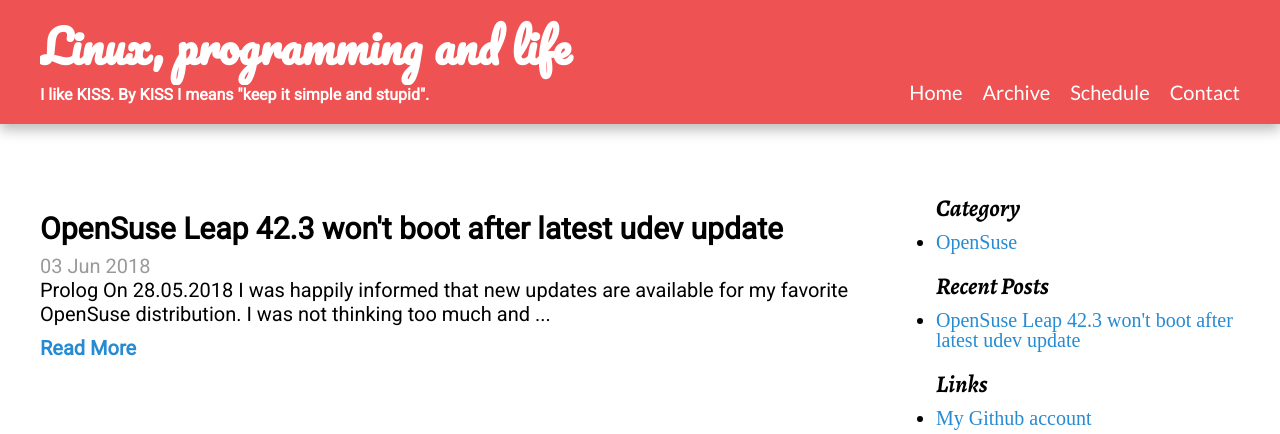
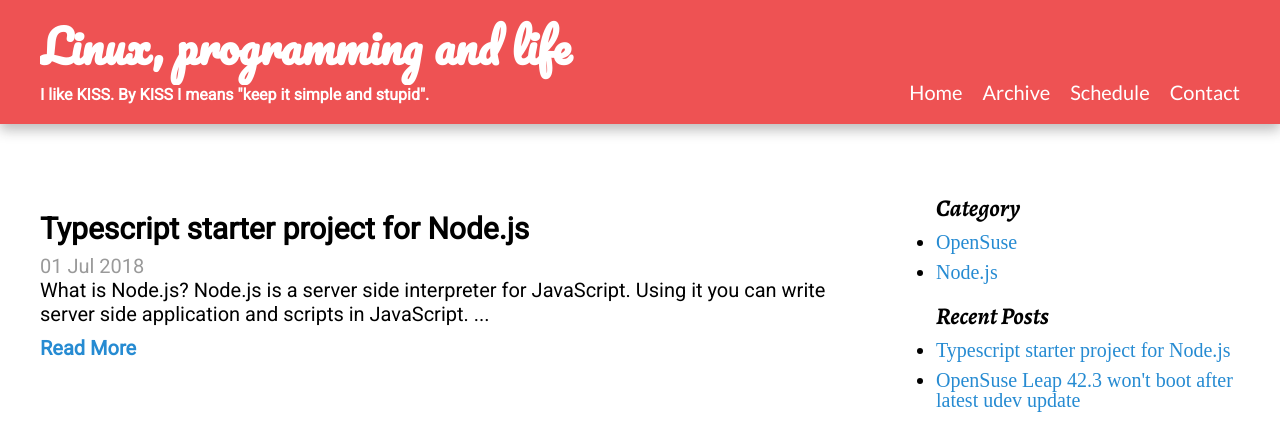
Before and after one commit to DariuszOstolski/dariuszostolski.github.io, a Jekyll site: the page built from index.html, in a window 1280 px wide, cut to the strip 104-538 px from the top of the page. Built offline with Jekyll 4.4.1, drawn with Linux system fonts in a browser that asks for light colours; some web fonts are replaced; the list of posts is cut into pages by our own code; some of the changed lines change nothing that is shown.

Commit message:
Added post about typescript starter project

````diff
--- a/_includes/google-analytics.html
+++ b/_includes/google-analytics.html
@@ -1,13 +1,9 @@
 <!-- Global site tag (gtag.js) - Google Analytics -->
-<script async
-        src="https://www.googletagmanager.com/gtag/js?id=UA-120271369-1"></script>
+<script async src="https://www.googletagmanager.com/gtag/js?id=UA-120271369-1"></script>
 <script>
-    window.dataLayer = window.dataLayer || [];
+  window.dataLayer = window.dataLayer || [];
+  function gtag(){dataLayer.push(arguments);}
+  gtag('js', new Date());
 
-    function gtag() {
-        dataLayer.push(arguments);
-    }
-
-    gtag('js', new Date());
-    gtag('config', 'UA-120271369-1');
+  gtag('config', 'UA-120271369-1');
 </script>
--- /dev/null
+++ b/_posts/2018-07-01-typescript-starter-project.md
@@ -0,0 +1,60 @@
+---
+layout: post
+title: Typescript starter project for Node.js
+category: Node.js
+tags: [Node.js, Linux, typescript]
+---
+
+### What is Node.js?
+
+Node.js is a server side interpreter for JavaScript. Using it you can write server
+side application and scripts in JavaScript.
+
+### What is a typescript?
+
+Typescript is a typed superset of JavaScript which provides static typing (optional), classes and
+interfaces. It provides a lot better support for tools and at least in my opinion is much more
+readable than JavaScript.
+
+### Howto
+
+Here is a quick instruction howto setup a starter project that uses Typescript for Node.js
+
+```bash
+mkdir typescript-starter
+npm init -y
+npm install --save typescript
+npm install --save ts-node
+npm install --save-dev @types/node
+npx tsc --init
+```
+
+If you want to use more modern JavaScript features you should edit ```tsconfig.json``` and replace
+following lines:
+```json
+"compilerOptions": {
+    /* Basic Options */
+    "target": "ES5",                          /* Specify ECMAScript target version: 'ES3' (default), 'ES5', 'ES2015', 'ES2016', 'ES2017','ES2018' or 'ESNEXT'. */
+     ...
+
+```
+
+With desired version:
+```json
+"compilerOptions": {
+    /* Basic Options */
+    "target": "ES2015",                          /* Specify ECMAScript target version: 'ES3' (default), 'ES5', 'ES2015', 'ES2016', 'ES2017','ES2018' or 'ESNEXT'. */
+     ...
+
+```
+
+Create and execute test script:
+```bash
+echo "console.log('Hello World!')" > main.ts
+npx ts-node main.ts
+Hello World!
+```
+
+Having that starter project we should be able to write scripts using Typescript.
+
+Here is a starter project on GitHub: https://github.com/DariuszOstolski/typescript-starter
````
